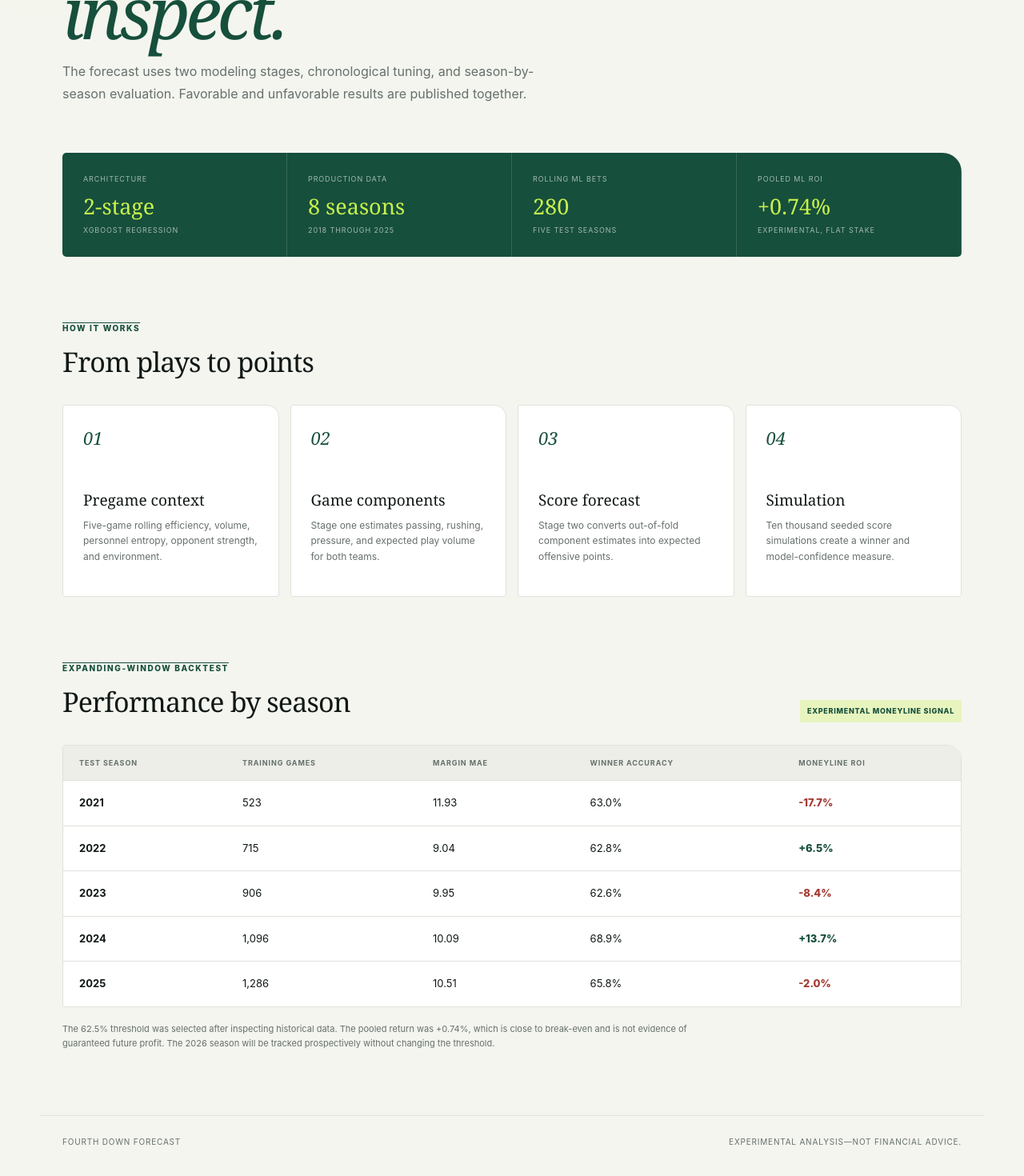
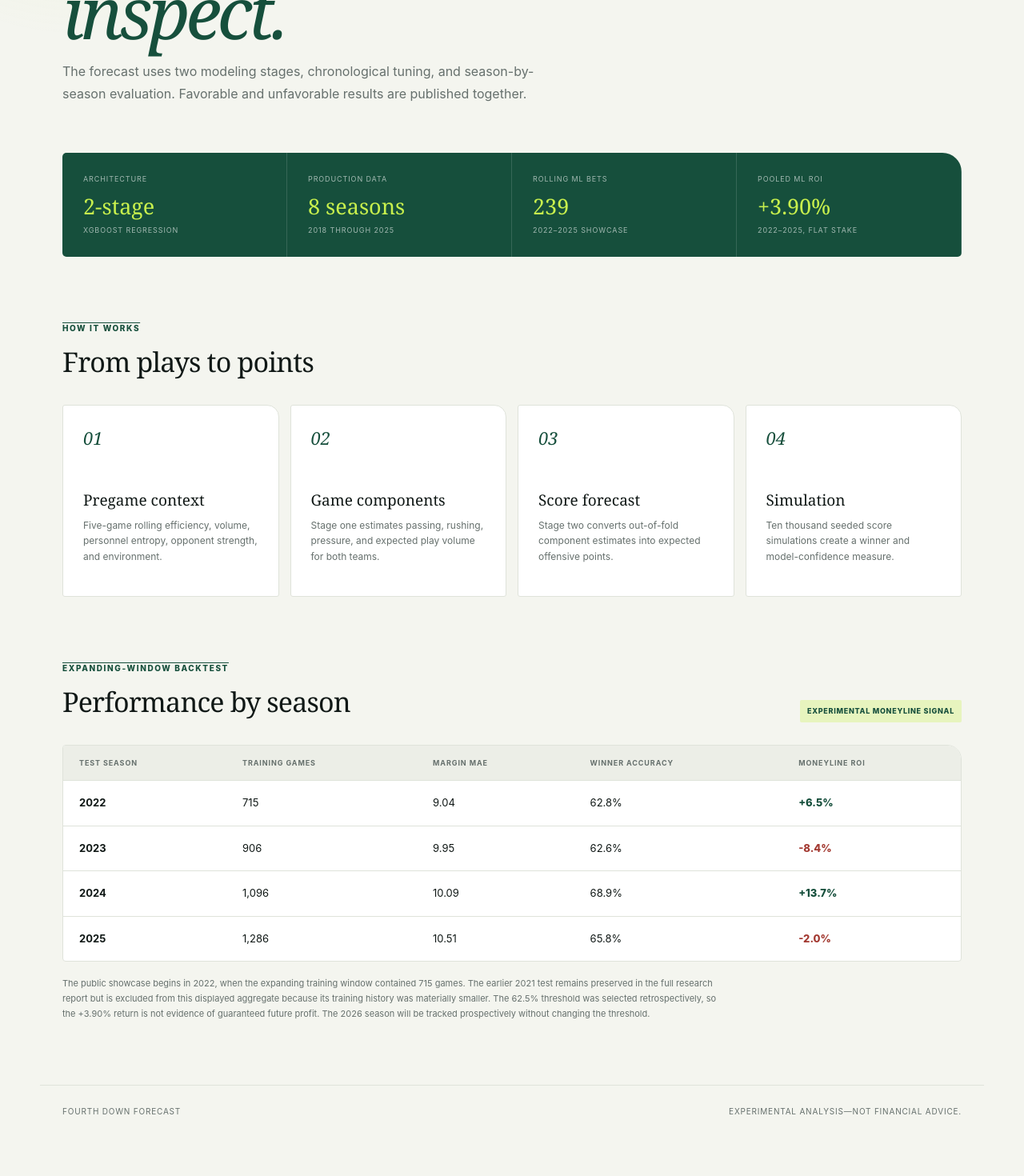
Before and after one commit to Jakebohane24/forth-down-forecast, a Next.js app in the folder web/: page /methodology in a window 1280 px wide. Shown: the part 306-1776 px from the top of the page at 80% size. After the commit the page ends 1738 px from the top, so only its background shows below. Built offline with nearby package versions, Linux system fonts and the light colour scheme.

Commit message:
Start public historical showcase in 2022

```diff
--- a/web/src/app/methodology/page.tsx
+++ b/web/src/app/methodology/page.tsx
@@ -1,7 +1,6 @@
 import Link from "next/link";
 
 const seasons = [
-  { year: 2021, games: 523, mae: 11.93, win: 63.0, roi: -17.7 },
   { year: 2022, games: 715, mae: 9.04, win: 62.8, roi: 6.5 },
   { year: 2023, games: 906, mae: 9.95, win: 62.6, roi: -8.4 },
   { year: 2024, games: 1096, mae: 10.09, win: 68.9, roi: 13.7 },
@@ -38,8 +37,8 @@ export default function Methodology() {
         <section className="metric-row">
           <article><span>Architecture</span><strong>2-stage</strong><small>XGBoost regression</small></article>
           <article><span>Production data</span><strong>8 seasons</strong><small>2018 through 2025</small></article>
-          <article><span>Rolling ML bets</span><strong>280</strong><small>Five test seasons</small></article>
-          <article><span>Pooled ML ROI</span><strong>+0.74%</strong><small>Experimental, flat stake</small></article>
+          <article><span>Rolling ML bets</span><strong>239</strong><small>2022–2025 showcase</small></article>
+          <article><span>Pooled ML ROI</span><strong>+3.90%</strong><small>2022–2025, flat stake</small></article>
         </section>
 
         <section className="model-flow">
@@ -78,10 +77,13 @@ export default function Methodology() {
             </table>
           </div>
           <p className="disclosure">
-            The 62.5% threshold was selected after inspecting historical data.
-            The pooled return was +0.74%, which is close to break-even and is
-            not evidence of guaranteed future profit. The 2026 season will be
-            tracked prospectively without changing the threshold.
+            The public showcase begins in 2022, when the expanding training
+            window contained 715 games. The earlier 2021 test remains preserved
+            in the full research report but is excluded from this displayed
+            aggregate because its training history was materially smaller. The
+            62.5% threshold was selected retrospectively, so the +3.90% return
+            is not evidence of guaranteed future profit. The 2026 season will
+            be tracked prospectively without changing the threshold.
           </p>
         </section>
       </main>
--- a/web/src/app/page.tsx
+++ b/web/src/app/page.tsx
@@ -49,9 +49,11 @@ async function getSeasons(): Promise<number[]> {
     });
     if (!response.ok) throw new Error("Season API unavailable");
     const historical: number[] = await response.json();
-    return Array.from(new Set([2026, ...historical])).sort((a, b) => b - a);
+    return Array.from(
+      new Set([2026, ...historical.filter((season) => season >= 2022)]),
+    ).sort((a, b) => b - a);
   } catch {
-    return [2026, 2025, 2024, 2023, 2022, 2021];
+    return [2026, 2025, 2024, 2023, 2022];
   }
 }
 
```
